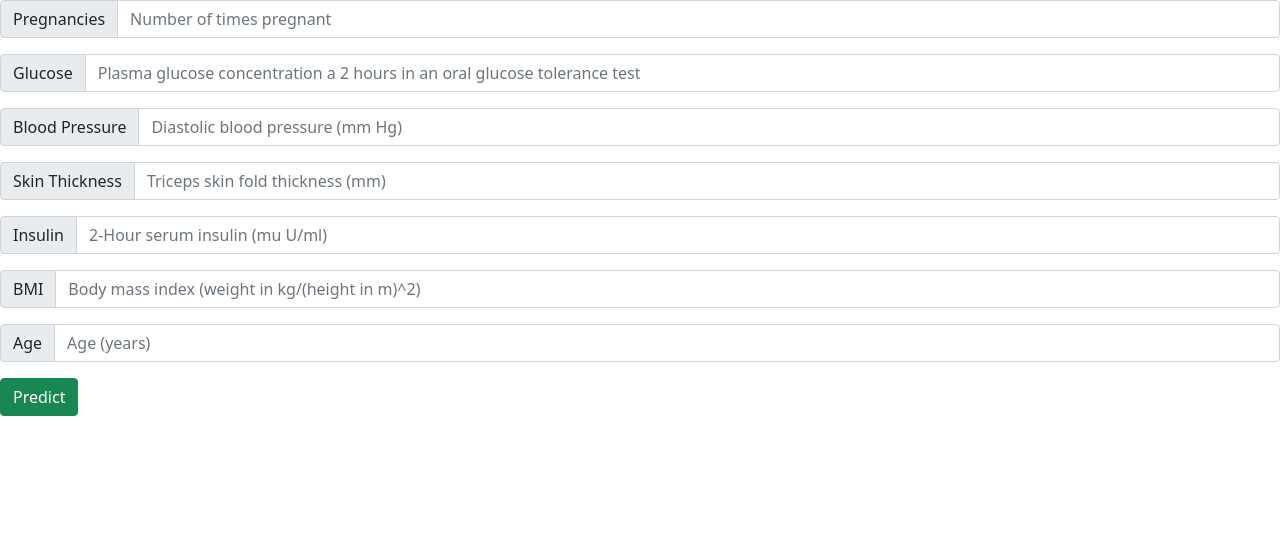
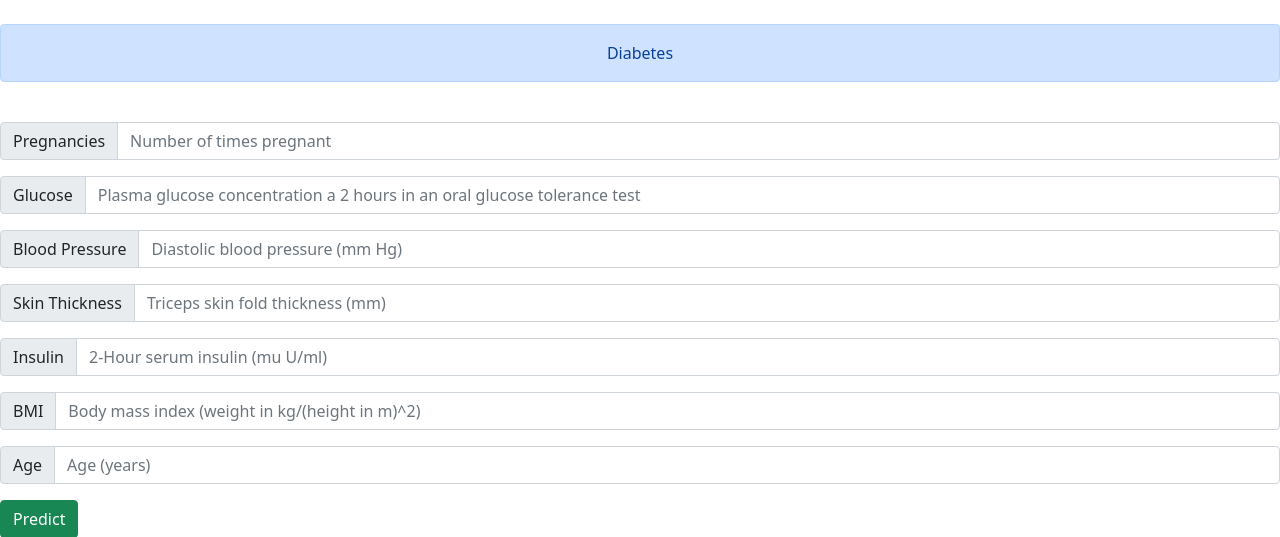
Before and after one commit to Zeaan/AID-By-Technology--MLH, a Flask app: template templates/diabetes.html in a window 1280 px wide. Shown: the part 70-607 px from the top of the page. Run offline with Flask 2, Linux system fonts and the light colour scheme; the template is opened without the code that fills it, so the values that code supplies are empty.

Commit message:
Update diabetes.html

```diff
--- a/templates/diabetes.html
+++ b/templates/diabetes.html
@@ -43,6 +43,14 @@
           </div>
         </div>
       </nav>
+
+      <br>
+      <center>
+        <div class="alert alert-primary" role="alert">
+          Diabetes
+        </div>
+      </center>
+      <br>
 
       <form action="/diabetes" method="POST">
         <div class="input-group mb-3">
```
